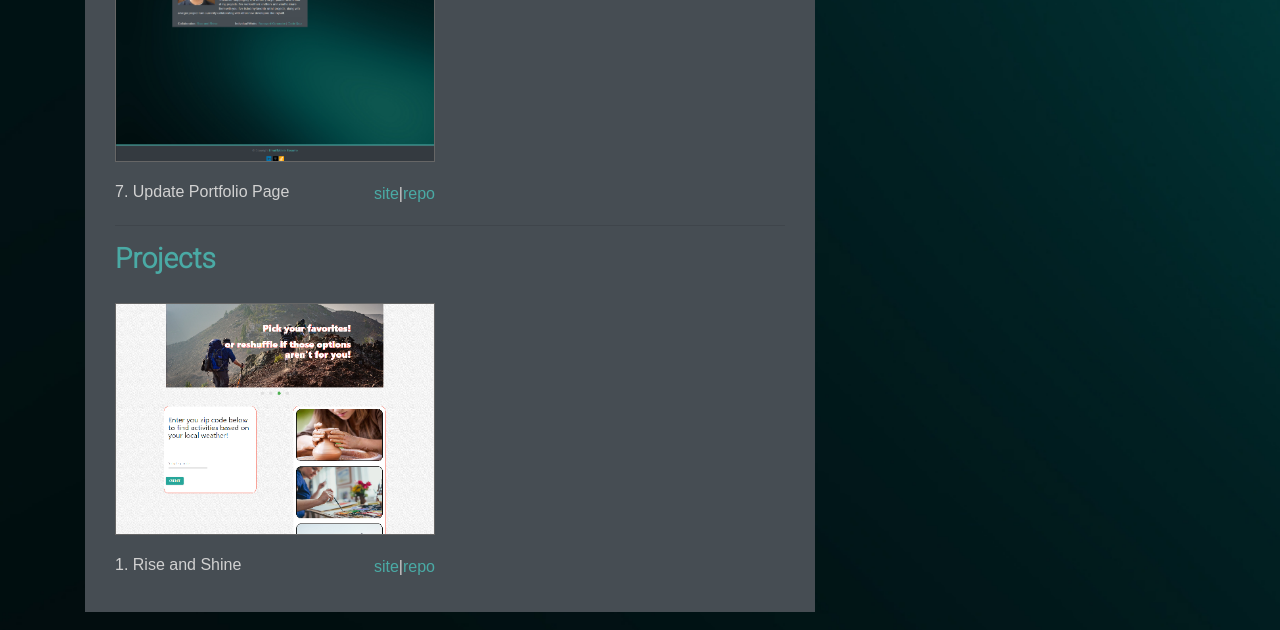
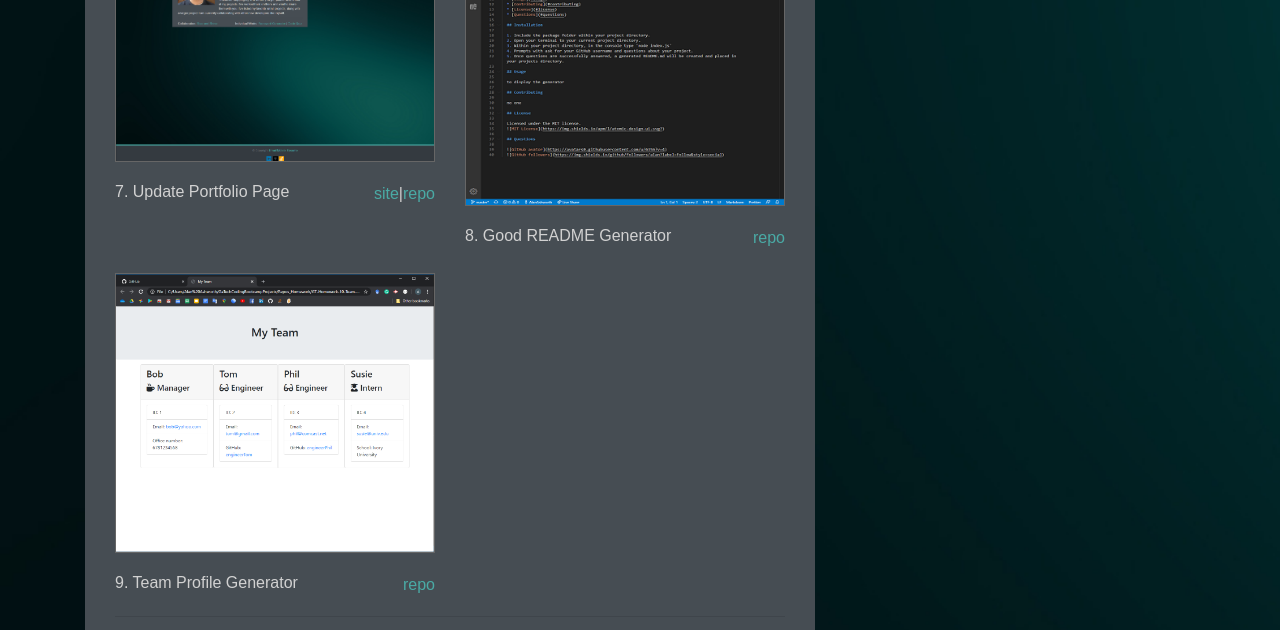
Before and after one commit to AlanAshworth/GT-Homework-07-Updated-Portfolio-Page, a plain HTML site: page portfolio.html in a window 1280 px wide. Shown: the part 1458-2088 px from the top of the page. Drawn offline with nearby package versions, Linux system fonts and the light colour scheme.

Commit message:
Add additional homeworkd assignemtnts to portfolio.

```diff
--- a/portfolio.html
+++ b/portfolio.html
@@ -113,6 +113,22 @@
                 <span class="float-right"><a href="https://alanashworth.github.io/GT-Homework-08-Updated-Portfolio-Page/" target="_blank">site</a><span>|</span><a href="https://github.com/AlanAshworth/GT-Homework-08-Updated-Portfolio-Page" target="_blank">repo</a></span>
               </div>
             </div>
+            <div class="col-sm-6 col-md-12 col-lg-6">
+              <img class="img-fluid port-image" src="Assets/Images/homework_09_good-readme-generator.png" alt="Good README Generator">
+              <div>
+                <span class="float-left"><h6>8. Good README Generator</h6></span>
+                <span class="float-right"><a href="https://github.com/AlanAshworth/GT-Homework-09-Good-README-Generator" target="_blank">repo</a></span>
+              </div>
+            </div>
+          </div>
+          <div class="row">
+            <div class="col-sm-6 col-md-12 col-lg-6">
+              <img class="img-fluid port-image" src="Assets/Images/homework_10_team-profile-generator.png" alt="Team Profile Generator">
+              <div>
+                <span class="float-left"><h6>9. Team Profile Generator</h6></span>
+                <span class="float-right"><a href="https://github.com/AlanAshworth/GT-Homework-10-Team-Profile-Generator" target="_blank">repo</a></span>
+              </div>
+            </div>
           </div>
           <hr />
           <h3 class="block-header">Projects</h3>
```
Also changed, not shown: Assets/Images/homework_09_good-readme-generator.png (added), Assets/Images/homework_10_team-profile-generator.png (added).
